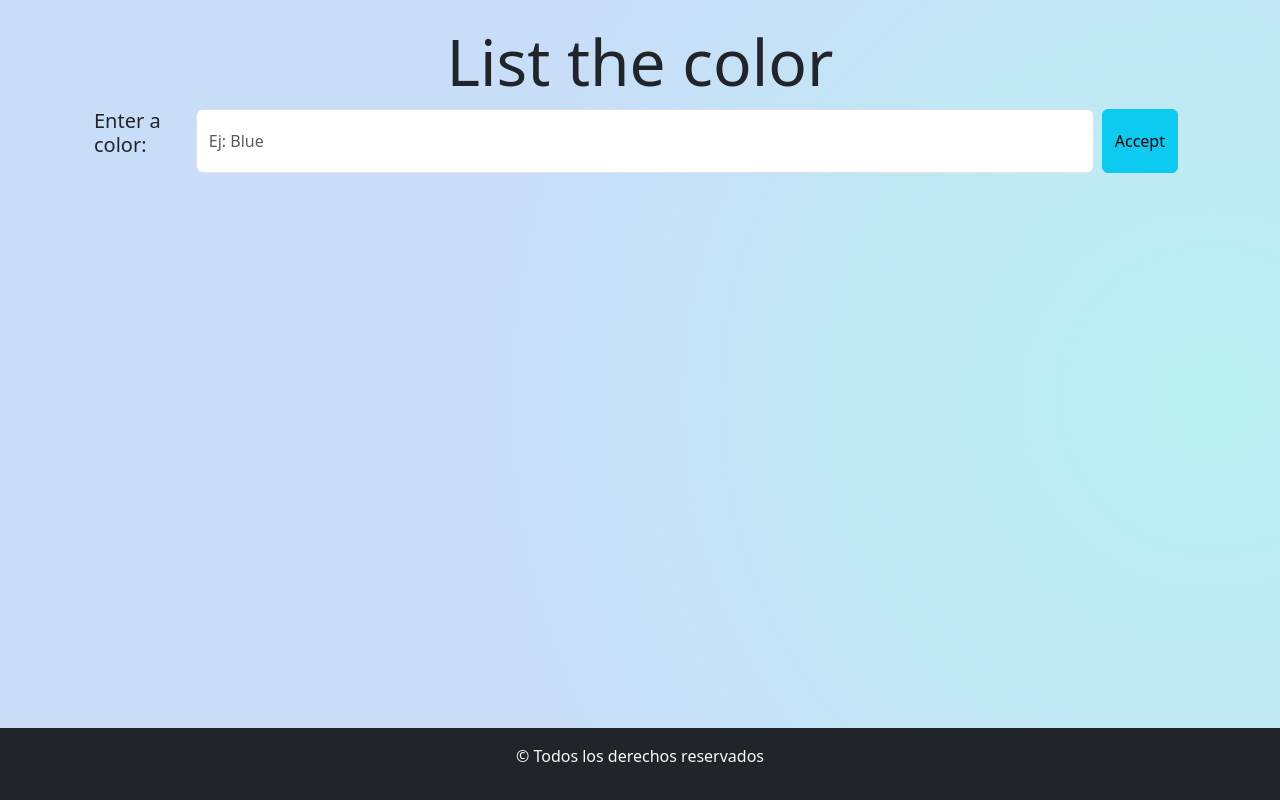
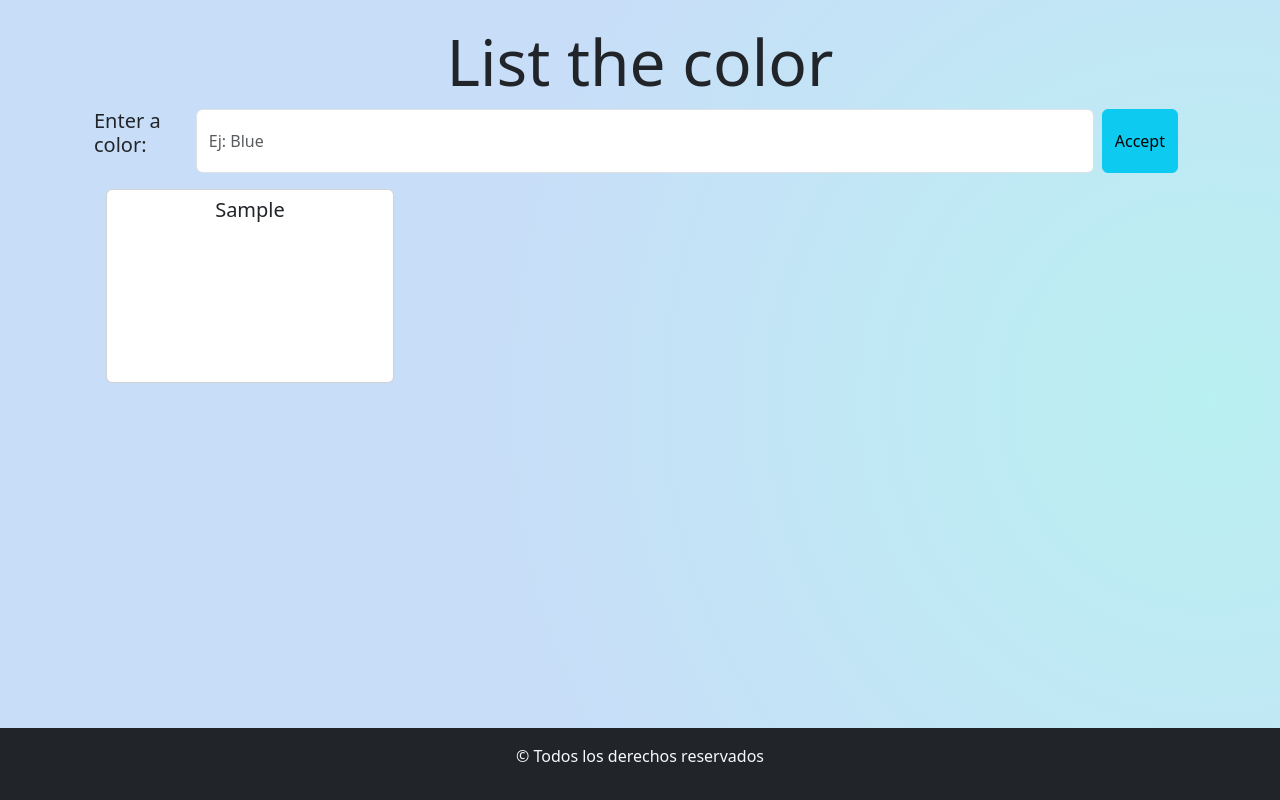
Before and after one commit to Pabmoy25/PaletaDeColores-Frontend, a React (Vite) app: page / in a window 1280 px wide. Both pictures are taken after typing "Sample" into the empty fields and a click on the button "Accept". Built offline with nearby package versions, Linux system fonts and the light colour scheme.

Commit message:
Se aplica logica para mostrar card de colores ingresados

```diff
--- a/src/components/FromularioColores.jsx
+++ b/src/components/FromularioColores.jsx
@@ -1,5 +1,6 @@
 import { Button, Container, Form } from "react-bootstrap";
 import { useState, useEffect } from "react";
+import ItemColor from "./ItemColor";
 
 
 const FromularioColores = () => {
@@ -47,6 +48,8 @@ const FromularioColores = () => {
         </Form.Group>
 
       </Form>
+      <ItemColor colores={colores} borrarColor={borrarColor}></ItemColor>
+
       </Container>
 
 
--- a/src/components/ItemColor.jsx
+++ b/src/components/ItemColor.jsx
@@ -1,10 +1,26 @@
+import { Card, Container } from "react-bootstrap";
 
-const ItemColor = () => {
-    return (
-        <div>
+const ItemColor = (props) => {
+  return (
+    <Container className="d-flex flex-wrap justify-content-start">
+      {props.colores.map((elementoColor, posicionColor) => (
+        <Card key={posicionColor} style={{ width: "18rem" }}>
+          <Card.Title className="text-center mt-2">{elementoColor}</Card.Title>
 
-        </div>
-    );
+          <Card.Body className="d-flex flex-column justify-content-center align-items-center">
+            <div
+                style={{
+                backgroundColor: elementoColor,
+                width: "100px",
+                height: "100px",
+                margin: "10px 0",
+              }}
+            ></div>
+          </Card.Body>
+        </Card>
+      ))}
+    </Container>
+  );
 };
 
 export default ItemColor;
```
